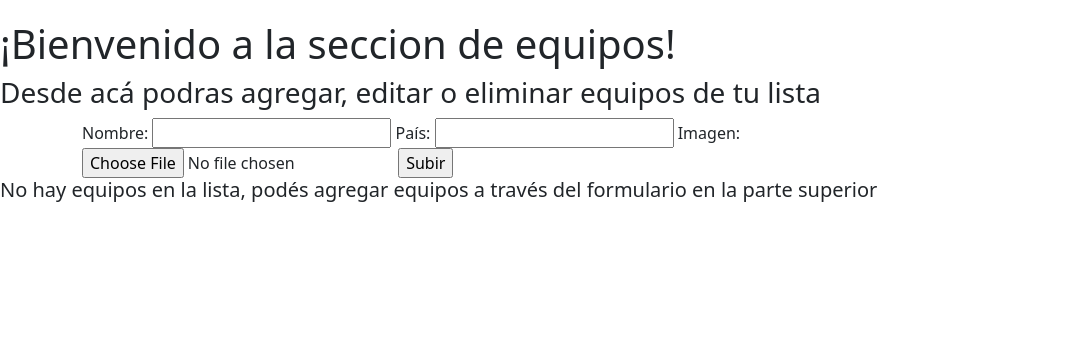
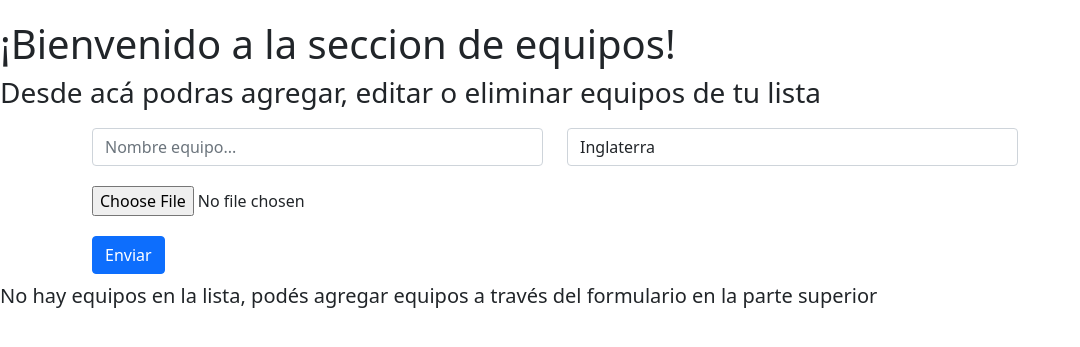
Before and after one commit to sergioatk/crud-clubes, a Node server app: page /equipos in a window 1280 px wide. Shown: the part 56-403 px from the top of the page, without its empty margins (0-1080 px from the left). Run offline with Node 20, Linux system fonts and the light colour scheme; some libraries are stand-ins or nearby versions.

Commit message:
mejora form

```diff
--- a/src/styles.css
+++ b/src/styles.css
@@ -26,7 +26,6 @@ img {
     margin: 20px 100px 20px 100px;
 }
 
-/* .lista-simple {
-    border: solid 2px grey;
-    margin: 20px 100px 20px 100px;
-} */
+.formulario {
+    margin: 10px 10px 10px 10px;
+}
--- a/views/equipos.handlebars
+++ b/views/equipos.handlebars
@@ -2,22 +2,28 @@
 <h3>Desde acá podras agregar, editar o eliminar equipos de tu lista</h3>
 
 <div class="container">
-    <div class="row">
-        <div class="col-10">
-            <form action="/api/equipos" method="POST" enctype="multipart/form-data">
-                <label for="nombre">Nombre: </label>
-                <input type="text" name="nombre" id="nombre">
 
-                <label for="pais">País: </label>
-                <input type="text" name="pais" id="pais">
+    <form action="/api/equipos" method="POST" enctype="multipart/form-data">
+        <div class="row">
+            <div class="col-sm-5">
+            <input required type="text" type="text" name="nombre" id="nombre" class="form-control formulario" placeholder="Nombre equipo...">
+            </div>
+            <div class="col-sm-5">
+            <select class="form-control formulario" name="pais" id="pais">
+                <option>Inglaterra</option>
+            </select>
+            </div>
+        </div>
+        <div class="form-row">
+            <div class="col-sm-5">
+                <input required type="file" name="imagen" id="imagen" class="formulario">
+            </div>
+            <div class="col-sm-5">
+                <button class="btn btn-primary formulario">Enviar</button>
+            </div>
+        </div>
+    </form>
 
-                <label for="imagen">Imagen: </label>
-                <input type="file" name="imagen" id="imagen">
-
-                <input type="submit" value="Subir" />
-            </form>
-        </div>
-    </div>
 </div>
 
 {{#if data.mensaje}}
```
Also changed, not shown: views/form.handlebars (deleted, +0 -18 lines), 2 other files.
